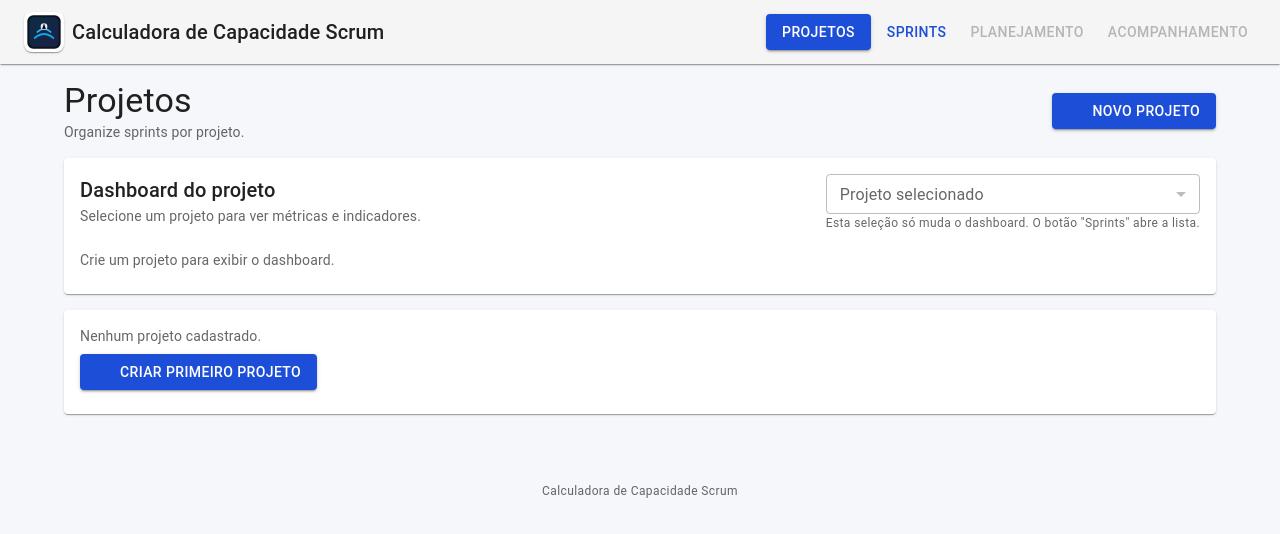
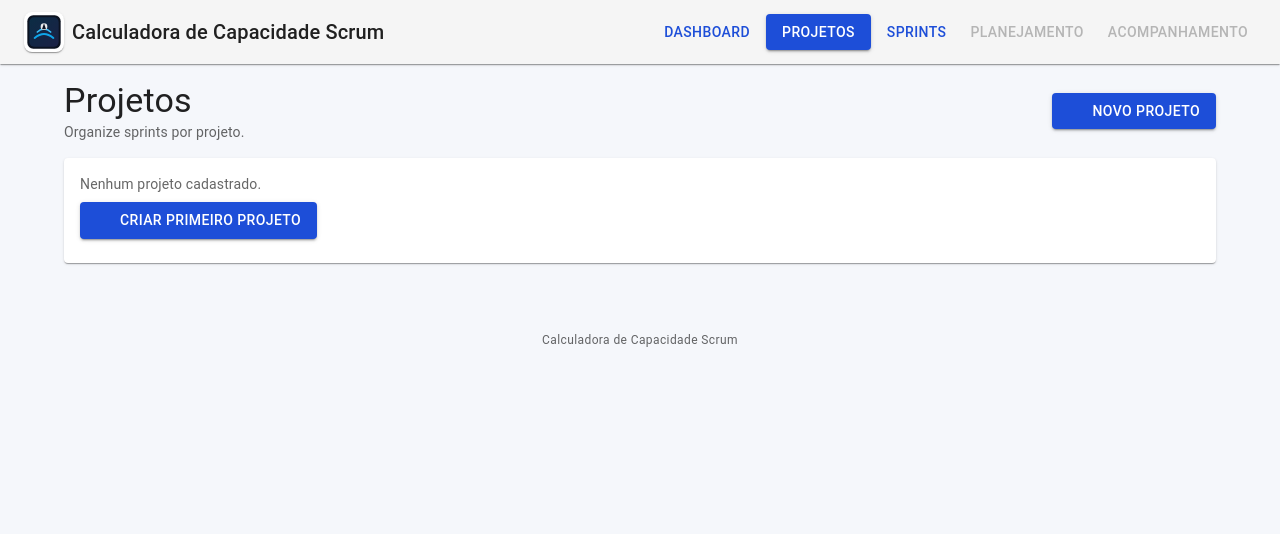
Before and after one commit to vinicius-schulz/sprint-planner-react, a React (Vite) app: page /projects in a window 1280 px wide. Shown: the top 534 px of the page. Built offline with nearby package versions, Linux system fonts and the light colour scheme; some icons are missing.

Commit message:
feat: add ProjectDashboardPage and integrate into routing; update Header for dashboard navigation

```diff
--- a/src/layout/Header.tsx
+++ b/src/layout/Header.tsx
@@ -3,7 +3,7 @@ import { NavLink } from 'react-router-dom';
 import logo from '../assets/logo.svg';
 
 interface HeaderProps {
-  active: 'projects' | 'sprints' | 'plan' | 'acomp';
+  active: 'dashboard' | 'projects' | 'sprints' | 'plan' | 'acomp';
   followUpEnabled?: boolean;
   sprintId?: string;
   projectId?: string;
@@ -43,6 +43,14 @@ export function Header({ active, followUpEnabled = true, sprintId, projectId, pr
           )}
         </Stack>
         <Stack direction="row" spacing={1}>
+          <Button
+            component={NavLink}
+            to="/"
+            variant={active === 'dashboard' ? 'contained' : 'text'}
+            color="primary"
+          >
+            Dashboard
+          </Button>
           <Button
             component={NavLink}
             to="/projects"
--- a/src/layout/Layout.tsx
+++ b/src/layout/Layout.tsx
@@ -44,11 +44,13 @@ export function Layout() {
   const sprintId = sprintMatch?.[2];
   const projectId = projectMatch?.[1] || getActiveProjectId();
   const projectName = projectId ? getProjectMeta(projectId)?.name : undefined;
-  const active: 'projects' | 'sprints' | 'plan' | 'acomp' = sprintMatch
+  const active: 'dashboard' | 'projects' | 'sprints' | 'plan' | 'acomp' = sprintMatch
     ? (sprintMatch[1] as 'plan' | 'acomp')
-    : location.pathname.startsWith('/projects')
-      ? (projectMatch?.[1] ? 'sprints' : 'projects')
-      : 'projects';
+    : location.pathname === '/'
+      ? 'dashboard'
+      : location.pathname.startsWith('/projects')
+        ? (projectMatch?.[1] ? 'sprints' : 'projects')
+        : 'projects';
 
   return (
     <>
--- /dev/null
+++ b/src/pages/ProjectDashboardPage.tsx
@@ -0,0 +1,67 @@
+import { useEffect, useState } from 'react';
+import { Box, Button, Stack, Typography } from '@mui/material';
+import { useNavigate } from 'react-router-dom';
+import { ProjectDashboard } from '../components/ProjectDashboard';
+import {
+  getActiveProjectId,
+  getActiveSprintId,
+  listProjects,
+  setActiveProjectId,
+} from '../app/sprintLibrary';
+
+export function ProjectDashboardPage() {
+  const navigate = useNavigate();
+  const [projects] = useState(() => listProjects());
+  const [selectedProjectId, setSelectedProjectId] = useState<string | undefined>(() => getActiveProjectId());
+  const activeSprintId = getActiveSprintId();
+
+  useEffect(() => {
+    if (!projects.length) {
+      setSelectedProjectId(undefined);
+      return;
+    }
+    const active = getActiveProjectId();
+    const candidate = selectedProjectId ?? active;
+    const fallback = projects.find((p) => p.id === candidate)?.id ?? projects[0].id;
+    if (fallback !== selectedProjectId) {
+      setSelectedProjectId(fallback);
+    }
+    if (fallback && fallback !== active) {
+      setActiveProjectId(fallback);
+    }
+  }, [projects, selectedProjectId]);
+
+  const handleSelectProject = (id: string) => {
+    setSelectedProjectId(id);
+    setActiveProjectId(id);
+  };
+
+  return (
+    <Stack spacing={2} sx={{ mb: 2 }}>
+      <Box display="flex" alignItems="center" justifyContent="space-between" sx={{ flexWrap: 'wrap', gap: 2 }}>
+        <Box>
+          <Typography variant="h4" sx={{ mb: 0 }}>Dashboard</Typography>
+          <Typography variant="body2" color="text.secondary">
+            Indicadores gerais do projeto selecionado.
+          </Typography>
+        </Box>
+        <Button variant="outlined" onClick={() => navigate('/projects')}>
+          Gerenciar projetos
+        </Button>
+      </Box>
+
+      <ProjectDashboard
+        projects={projects}
+        selectedProjectId={selectedProjectId}
+        onSelectProject={handleSelectProject}
+        activeSprintId={activeSprintId}
+      />
+
+      {!projects.length && (
+        <Button variant="contained" onClick={() => navigate('/projects')}>
+          Criar primeiro projeto
+        </Button>
+      )}
+    </Stack>
+  );
+}
--- a/src/pages/ProjectListPage.tsx
+++ b/src/pages/ProjectListPage.tsx
@@ -1,4 +1,4 @@
-import { Fragment, useEffect, useMemo, useState } from 'react';
+import { Fragment, useMemo, useState } from 'react';
 import {
   Box,
   Button,
@@ -18,11 +18,9 @@ import LaunchIcon from '@mui/icons-material/Launch';
 import { useNavigate } from 'react-router-dom';
 import { ProjectModal } from '../components/ProjectModal';
 import type { ProjectModalData } from '../components/ProjectModal';
-import { ProjectDashboard } from '../components/ProjectDashboard';
 import {
   createProject,
   getActiveProjectId,
-  getActiveSprintId,
   listProjects,
   removeProject,
   setActiveProjectId,
@@ -34,8 +32,7 @@ const formatDate = (value?: string) => (value ? new Date(value).toLocaleDateStri
 export function ProjectListPage() {
   const navigate = useNavigate();
   const [projects, setProjects] = useState(() => listProjects());
-  const [selectedProjectId, setSelectedProjectId] = useState<string | undefined>(() => getActiveProjectId());
-  const activeSprintId = getActiveSprintId();
+  const [activeProjectId, setActiveProjectIdState] = useState<string | undefined>(() => getActiveProjectId());
   const [isModalOpen, setIsModalOpen] = useState(false);
   const [editingProjectId, setEditingProjectId] = useState<string | null>(null);
   const editingProject = editingProjectId ? projects.find((p) => p.id === editingProjectId) : undefined;
@@ -45,27 +42,6 @@ export function ProjectListPage() {
     const next = listProjects();
     setProjects(next);
     return next;
-  };
-
-  useEffect(() => {
-    if (!projects.length) {
-      setSelectedProjectId(undefined);
-      return;
-    }
-    const active = getActiveProjectId();
-    const candidate = selectedProjectId ?? active;
-    const fallback = projects.find((p) => p.id === candidate)?.id ?? projects[0].id;
-    if (fallback !== selectedProjectId) {
-      setSelectedProjectId(fallback);
-    }
-    if (fallback && fallback !== active) {
-      setActiveProjectId(fallback);
-    }
-  }, [projects, selectedProjectId]);
-
-  const handleSelectProject = (id: string) => {
-    setSelectedProjectId(id);
-    setActiveProjectId(id);
   };
 
   const handleOpenCreate = () => {
@@ -80,7 +56,7 @@ export function ProjectListPage() {
 
   const handleOpen = (id: string) => {
     setActiveProjectId(id);
-    setSelectedProjectId(id);
+    setActiveProjectIdState(id);
     navigate(`/projects/${id}/sprints`);
   };
 
@@ -90,14 +66,8 @@ export function ProjectListPage() {
     const confirmed = window.confirm(`Excluir ${name}? As sprints ligadas a este projeto também serão removidas.`);
     if (!confirmed) return;
     removeProject(id);
-    const next = refresh();
-    if (selectedProjectId === id) {
-      const fallback = next[0]?.id;
-      setSelectedProjectId(fallback);
-      if (fallback) {
-        setActiveProjectId(fallback);
-      }
-    }
+    refresh();
+    setActiveProjectIdState(getActiveProjectId());
   };
 
   const handleSave = (data: ProjectModalData) => {
@@ -106,7 +76,7 @@ export function ProjectListPage() {
     } else {
       const project = createProject(data);
       setActiveProjectId(project.id);
-      setSelectedProjectId(project.id);
+      setActiveProjectIdState(project.id);
       navigate(`/projects/${project.id}/sprints`);
     }
     refresh();
@@ -124,13 +94,6 @@ export function ProjectListPage() {
           Novo projeto
         </Button>
       </Box>
-
-      <ProjectDashboard
-        projects={projects}
-        selectedProjectId={selectedProjectId}
-        onSelectProject={handleSelectProject}
-        activeSprintId={activeSprintId}
-      />
 
       <Card>
         <CardContent>
@@ -172,7 +135,7 @@ export function ProjectListPage() {
                       primary={
                         <Stack direction="row" spacing={1} alignItems="center">
                           <Typography variant="subtitle1">{project.name}</Typography>
-                          {selectedProjectId === project.id && (
+                          {activeProjectId === project.id && (
                             <Chip size="small" color="primary" label="Selecionado" />
                           )}
                           <Chip
--- a/src/routes/AppRoutes.tsx
+++ b/src/routes/AppRoutes.tsx
@@ -1,5 +1,6 @@
 import { Routes, Route, Navigate } from 'react-router-dom';
 import { Layout } from '../layout/Layout';
+import { ProjectDashboardPage } from '../pages/ProjectDashboardPage';
 import { ProjectListPage } from '../pages/ProjectListPage';
 import { SprintListPage } from '../pages/SprintListPage';
 import { PlanningPage } from '../pages/PlanningPage';
@@ -9,7 +10,7 @@ export function AppRoutes() {
   return (
     <Routes>
       <Route path="/" element={<Layout />}>
-        <Route index element={<Navigate to="/projects" replace />} />
+        <Route index element={<ProjectDashboardPage />} />
         <Route path="projects" element={<ProjectListPage />} />
         <Route path="projects/:projectId/sprints" element={<SprintListPage />} />
         <Route path="plan" element={<Navigate to="/projects" replace />} />
```
